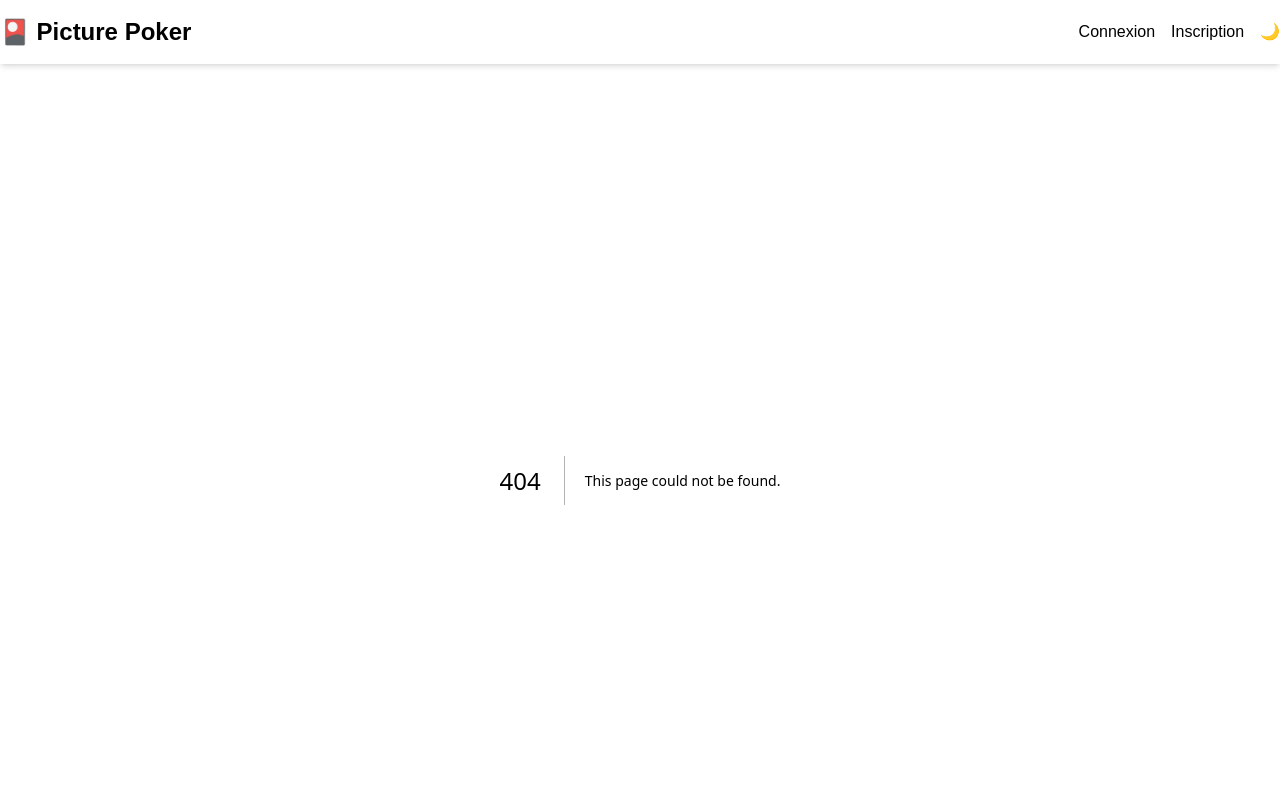
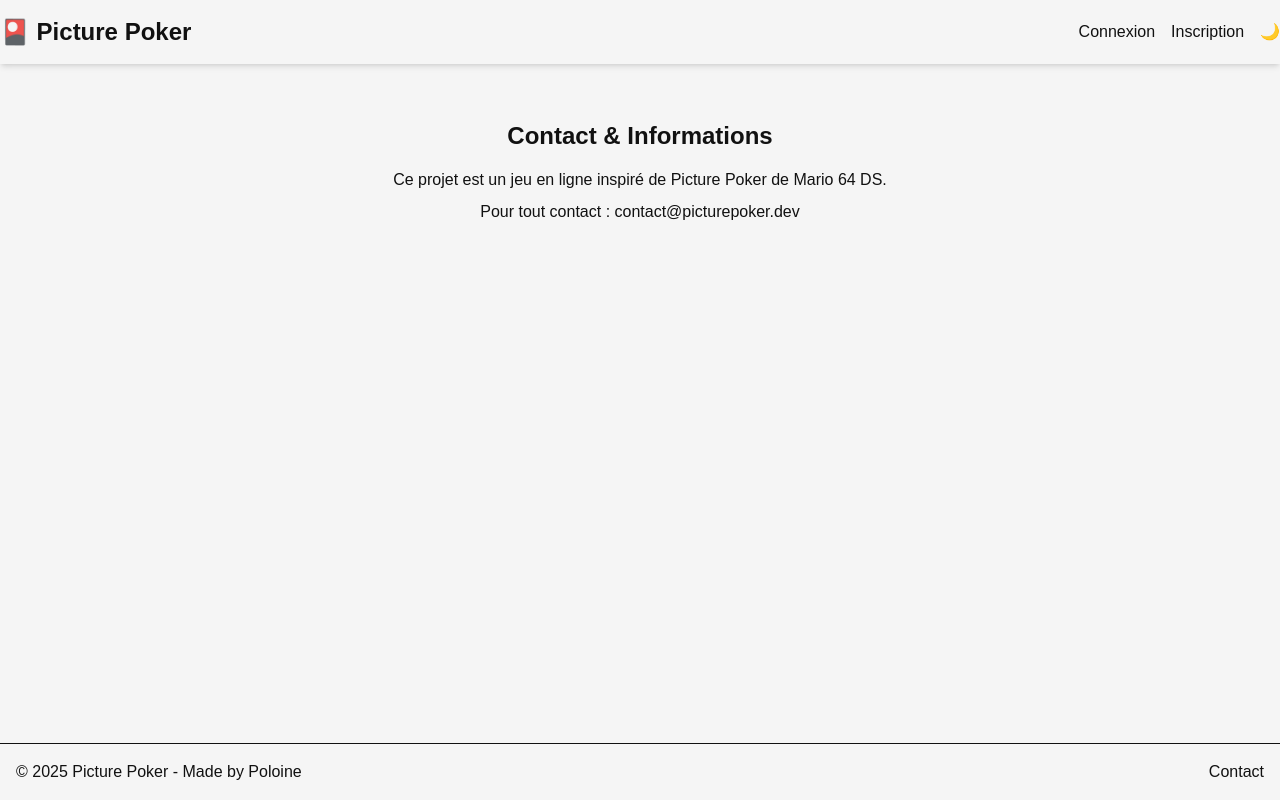
Before and after one commit to poloine/picture-poker, a Next.js app in the folder picture-poker-front/: page /contact in a window 1280 px wide. Before the commit this address had no page. Shown: the top 800 px of the page. Built offline with nearby package versions, Linux system fonts and the light colour scheme.

Commit message:
Created contact page WIP

```diff
--- /dev/null
+++ b/picture-poker-front/src/app/contact/page.tsx
@@ -0,0 +1,9 @@
+export default function ContactPage() { //TODO: Complete
+    return (
+        <div className="max-w-2xl mx-auto text-center py-10">
+            <h1 className="text-2xl font-semibold mb-4">Contact & Informations</h1>
+            <p>Ce projet est un jeu en ligne inspiré de Picture Poker de Mario 64 DS.</p>
+            <p className="mt-2">Pour tout contact : <a href="mailto:contact@picturepoker.dev" className="text-primary">contact@picturepoker.dev</a></p>
+        </div>
+    );
+}
```
